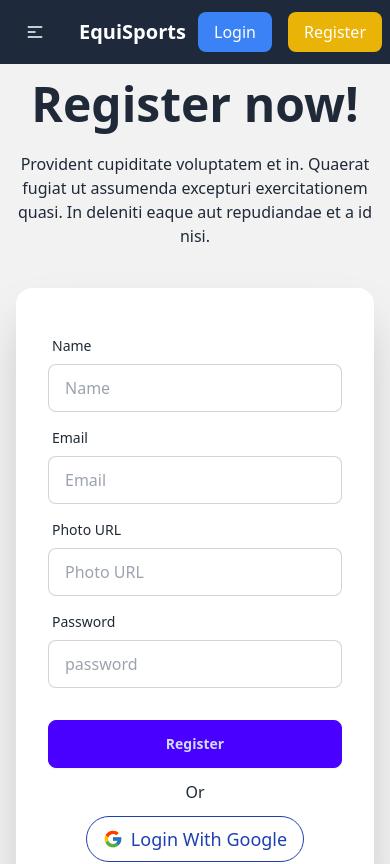
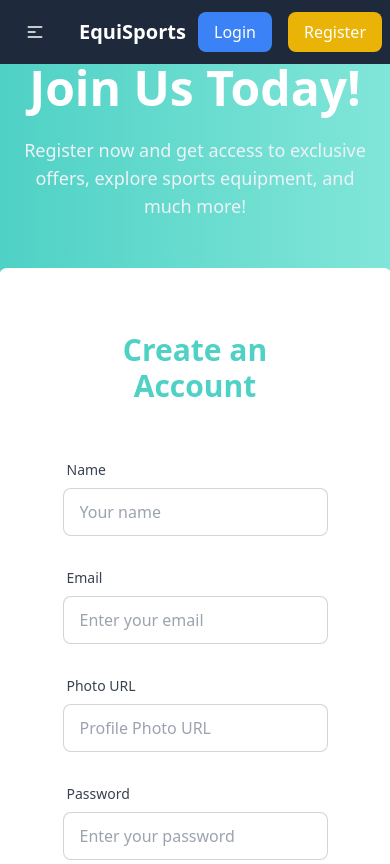
Before and after one commit to Md-Huzaifa-Islam/EquiSports, a React (Vite) app: page /register in a window 390 px wide. Shown: the top 864 px of the page. Built offline with nearby package versions, Linux system fonts and the light colour scheme; no server answers.

Commit message:
added some animation in login and register page

```diff
--- a/src/Components/Login.jsx
+++ b/src/Components/Login.jsx
@@ -2,86 +2,105 @@ import { useContext } from "react";
 import { AuthContext } from "../Providers/Contexts";
 import { FcGoogle } from "react-icons/fc";
 import { useLocation, useNavigate } from "react-router-dom";
+import { Fade, Slide } from "react-awesome-reveal";
 
 const Login = () => {
   const { signInWithEmail, signInWithGmail } = useContext(AuthContext);
   const location = useLocation().state;
   const navigate = useNavigate();
-  console.log(location);
+
   const handleSignIn = (e) => {
     e.preventDefault();
     const form = e.target;
     const email = form.email.value.trim();
     const password = form.password.value.trim();
     signInWithEmail(email, password)
-      .then((p) => {
-        console.log(p.user);
+      .then(() => {
         navigate(location || "/");
       })
       .catch((error) => {
         console.log(error);
       });
   };
+
   const handleSignInWithG = () => {
     signInWithGmail()
-      .then((p) => {
-        console.log(p);
+      .then(() => {
         navigate(location || "/");
       })
       .catch((err) => console.log(err));
   };
+
   return (
-    <div className="hero min-h-screen bg-base-200">
-      <div className="hero-content flex-col lg:flex-row-reverse">
-        <div className="text-center lg:text-left">
-          <h1 className="text-5xl font-bold">Login now!</h1>
-          <p className="py-6">
-            Provident cupiditate voluptatem et in. Quaerat fugiat ut assumenda
-            excepturi exercitationem quasi. In deleniti eaque aut repudiandae et
-            a id nisi.
+    <div className="flex min-h-screen items-center justify-center bg-gradient-to-r from-primary to-secondary">
+      <div className="flex w-11/12 flex-col items-center justify-between gap-12 lg:flex-row">
+        {/* Left Section */}
+        <Slide direction="left" duration={800} triggerOnce>
+          <div className="text-center lg:w-1/2 lg:text-left">
+            <h1 className="mb-6 text-5xl font-extrabold text-white">
+              Welcome Back!
+            </h1>
+            <p className="text-textLight text-lg">
+              Sign in to your account and continue your journey with us. Access
+              your personalized dashboard <br /> explore sports equipment, and
+              more!
             </p>
           </div>
-        <div className="card w-full max-w-sm shrink-0 bg-base-100 py-10 shadow-2xl">
-          <form className="card-body py-0" onSubmit={handleSignIn}>
-            <div className="form-control">
+        </Slide>
+
+        {/* Right Section */}
+        <Fade cascade className="flex-grow" triggerOnce duration={800}>
+          <div className="card w-full rounded-lg bg-white shadow-lg">
+            <form className="card-body" onSubmit={handleSignIn}>
+              <h2 className="text-center text-3xl font-bold text-primary">
+                Login
+              </h2>
+              <div className="form-control mt-4">
                 <label className="label">
-                <span className="label-text">Email</span>
+                  <span className="label-text text-gray-700">Email</span>
                 </label>
                 <input
                   type="email"
-                placeholder="email"
+                  placeholder="Enter your email"
                   name="email"
-                className="input input-bordered"
+                  className="input input-bordered rounded-lg"
                   required
                 />
               </div>
-            <div className="form-control">
+              <div className="form-control mt-4">
                 <label className="label">
-                <span className="label-text">Password</span>
+                  <span className="label-text text-gray-700">Password</span>
                 </label>
                 <input
                   type="password"
-                placeholder="password"
+                  placeholder="Enter your password"
                   name="password"
-                className="input input-bordered"
+                  className="input input-bordered rounded-lg"
                   required
                 />
               </div>
               <div className="form-control mt-6">
-              <button className="btn btn-primary">Login</button>
+                <button className="btn rounded-full bg-primary text-white transition-colors duration-300 hover:bg-secondary">
+                  Login
+                </button>
               </div>
             </form>
-          <div className="flex flex-col items-center">
-            <p className="my-3">Or</p>
+
+            <div className="my-4 flex items-center justify-center">
+              <p className="mx-2 text-gray-500">or</p>
+            </div>
+
+            <div className="mb-4 flex flex-col items-center">
               <button
-              className="flex items-center gap-2 rounded-full border border-blue-800 px-4 py-2 text-blue-800"
+                className="flex items-center gap-2 rounded-full border border-primary bg-white px-6 py-2 text-primary shadow-sm transition-all duration-300 hover:bg-primary hover:text-white"
                 onClick={handleSignInWithG}
               >
-              <FcGoogle size={20} />
-              <p className="text-lg">Login With Google</p>
+                <FcGoogle size={24} />
+                <span className="text-lg font-medium">Login with Google</span>
               </button>
             </div>
           </div>
+        </Fade>
       </div>
     </div>
   );
--- a/src/Components/Register.jsx
+++ b/src/Components/Register.jsx
@@ -2,11 +2,13 @@ import { useContext } from "react";
 import { AuthContext } from "../Providers/Contexts";
 import { FcGoogle } from "react-icons/fc";
 import { useNavigate } from "react-router-dom";
+import { Fade, Slide } from "react-awesome-reveal";
 
 const Register = () => {
   const { signUpWithEmail, updateNameAndPhoto, setUser, signInWithGmail } =
     useContext(AuthContext);
   const navigate = useNavigate();
+
   const handleSignUpEmail = (e) => {
     e.preventDefault();
     const form = e.target;
@@ -16,89 +18,106 @@ const Register = () => {
     const password = form.password.value.trim();
     signUpWithEmail(email, password)
       .then((p) => {
-        // Signed up
         setUser(p.user);
         updateNameAndPhoto(name, photo)
           .then(() => {
-            // console.log(user);
             navigate("/");
           })
           .catch((error) => console.log(error));
       })
-      .catch(
-        (error) => console.log(error.message),
-        // ..
-      );
+      .catch((error) => console.log(error.message));
   };
+
   return (
-    <div className="hero min-h-screen bg-base-200">
-      <div className="hero-content flex-col lg:flex-row-reverse">
-        <div className="text-center lg:text-left">
-          <h1 className="text-5xl font-bold">Register now!</h1>
-          <p className="py-6">
-            Provident cupiditate voluptatem et in. Quaerat fugiat ut assumenda
-            excepturi exercitationem quasi. In deleniti eaque aut repudiandae et
-            a id nisi.
+    <div className="flex min-h-screen items-center justify-center bg-gradient-to-r from-primary to-secondary">
+      <div className="flex w-11/12 flex-col items-center gap-12 lg:flex-row">
+        {/* Left Section */}
+        <Slide direction="left" duration={800} triggerOnce>
+          <div className="text-center lg:w-1/2 lg:text-left">
+            <h1 className="mb-6 text-5xl font-extrabold text-white">
+              Join Us Today!
+            </h1>
+            <p className="text-textLight text-lg">
+              Register now and get access to exclusive offers, explore sports
+              equipment, and much more!
             </p>
           </div>
-        <div className="card w-full max-w-sm shrink-0 bg-base-100 py-10 shadow-2xl">
-          <form className="card-body py-0" onSubmit={handleSignUpEmail}>
-            <div className="form-control">
+        </Slide>
+
+        {/* Right Section */}
+        <Fade cascade className="flex-grow" triggerOnce duration={800}>
+          <div className="card w-full rounded-lg bg-white p-8 shadow-lg">
+            <form className="card-body" onSubmit={handleSignUpEmail}>
+              <h2 className="mb-6 text-center text-3xl font-bold text-primary">
+                Create an Account
+              </h2>
+
+              <div className="form-control mt-4">
                 <label className="label">
-                <span className="label-text">Name</span>
+                  <span className="label-text text-gray-700">Name</span>
                 </label>
                 <input
                   type="text"
-                placeholder="Name"
+                  placeholder="Your name"
                   name="name"
-                className="input input-bordered"
+                  className="input input-bordered rounded-lg"
                   required
                 />
               </div>
-            <div className="form-control">
+
+              <div className="form-control mt-4">
                 <label className="label">
-                <span className="label-text">Email</span>
+                  <span className="label-text text-gray-700">Email</span>
                 </label>
                 <input
                   type="email"
-                placeholder="Email"
+                  placeholder="Enter your email"
                   name="email"
-                className="input input-bordered"
+                  className="input input-bordered rounded-lg"
                   required
                 />
               </div>
-            <div className="form-control">
+
+              <div className="form-control mt-4">
                 <label className="label">
-                <span className="label-text">Photo URL</span>
+                  <span className="label-text text-gray-700">Photo URL</span>
                 </label>
                 <input
                   type="url"
-                placeholder="Photo URL"
-                className="input input-bordered"
+                  placeholder="Profile Photo URL"
+                  className="input input-bordered rounded-lg"
                   name="photo"
                   required
                 />
               </div>
-            <div className="form-control">
+
+              <div className="form-control mt-4">
                 <label className="label">
-                <span className="label-text">Password</span>
+                  <span className="label-text text-gray-700">Password</span>
                 </label>
                 <input
                   type="password"
-                placeholder="password"
+                  placeholder="Enter your password"
                   name="password"
-                className="input input-bordered"
+                  className="input input-bordered rounded-lg"
                   required
                 />
               </div>
+
               <div className="form-control mt-6">
-              <button className="btn btn-primary">Register</button>
+                <button className="btn rounded-full bg-primary text-white transition-colors duration-300 hover:bg-secondary">
+                  Register
+                </button>
               </div>
             </form>
-          <div className="flex flex-col items-center">
-            <p className="my-3">Or</p>
+
+            <div className="my-4 flex items-center justify-center">
+              <p className="mx-2 text-gray-500">or</p>
+            </div>
+
+            <div className="mb-4 flex flex-col items-center">
               <button
-              className="flex items-center gap-2 rounded-full border border-blue-800 px-4 py-2 text-blue-800"
+                className="flex items-center gap-2 rounded-full border border-primary bg-white px-6 py-2 text-primary shadow-sm transition-all duration-300 hover:bg-primary hover:text-white"
                 onClick={() => {
                   signInWithGmail()
                     .then((u) => {
@@ -108,11 +127,12 @@ const Register = () => {
                     .catch((err) => console.log(err));
                 }}
               >
-              <FcGoogle size={20} />
-              <p className="text-lg">Login With Google</p>
+                <FcGoogle size={24} />
+                <span className="text-lg font-medium">Sign Up with Google</span>
               </button>
             </div>
           </div>
+        </Fade>
       </div>
     </div>
   );
```
Also changed, not shown: src/Components/AllEquipments.jsx (+9 -2 lines), src/Components/Products.jsx (+15 -9 lines), src/Components/SportContainer.jsx (+18 -12 lines). Lines whose indentation alone changed are shown as unchanged.
